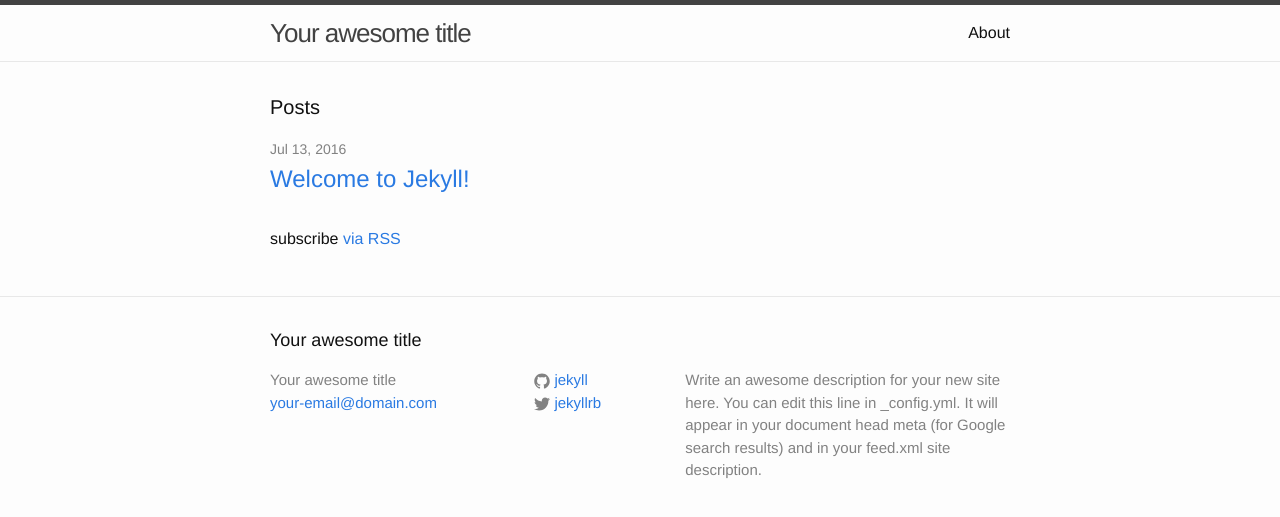
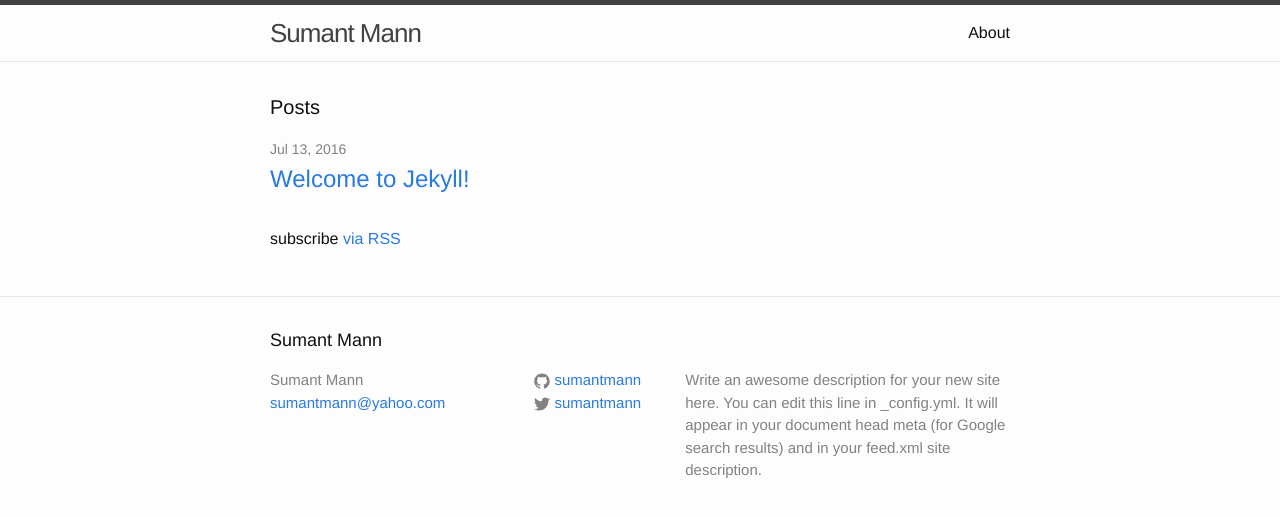
Before and after one commit to sm-main/sumantmann.github.io, a Jekyll site: the page built from index.html, in a window 1280 px wide. Shown: the top 517 px of the page. Built offline with Jekyll 4.4.1, drawn with Linux system fonts in a browser that asks for light colours.

Commit message:
title, twitter and github names updated

```diff
--- a/_config.yml
+++ b/_config.yml
@@ -6,16 +6,16 @@
 # 'jekyll serve'. If you change this file, please restart the server process.
 
 # Site settings
-title: Your awesome title
-email: your-email@domain.com
+title: Sumant Mann
+email: sumantmann@yahoo.com
 description: > # this means to ignore newlines until "baseurl:"
   Write an awesome description for your new site here. You can edit this
   line in _config.yml. It will appear in your document head meta (for
   Google search results) and in your feed.xml site description.
 baseurl: "" # the subpath of your site, e.g. /blog
-url: "http://yourdomain.com" # the base hostname & protocol for your site
-twitter_username: jekyllrb
-github_username:  jekyll
+url: "http://sumantmann.com" # the base hostname & protocol for your site
+twitter_username: sumantmann
+github_username:  sumantmann
 
 # Build settings
 markdown: kramdown
```
